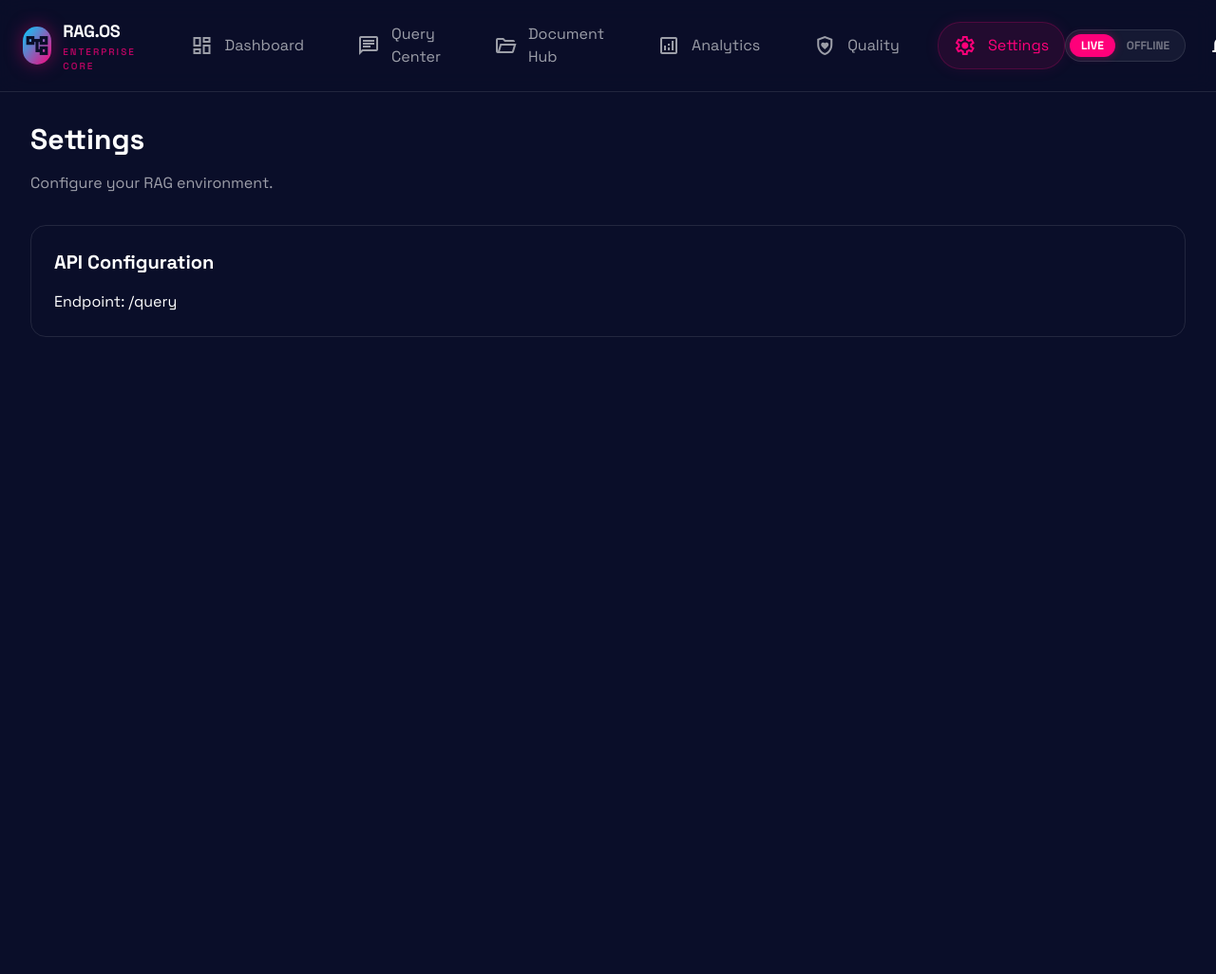
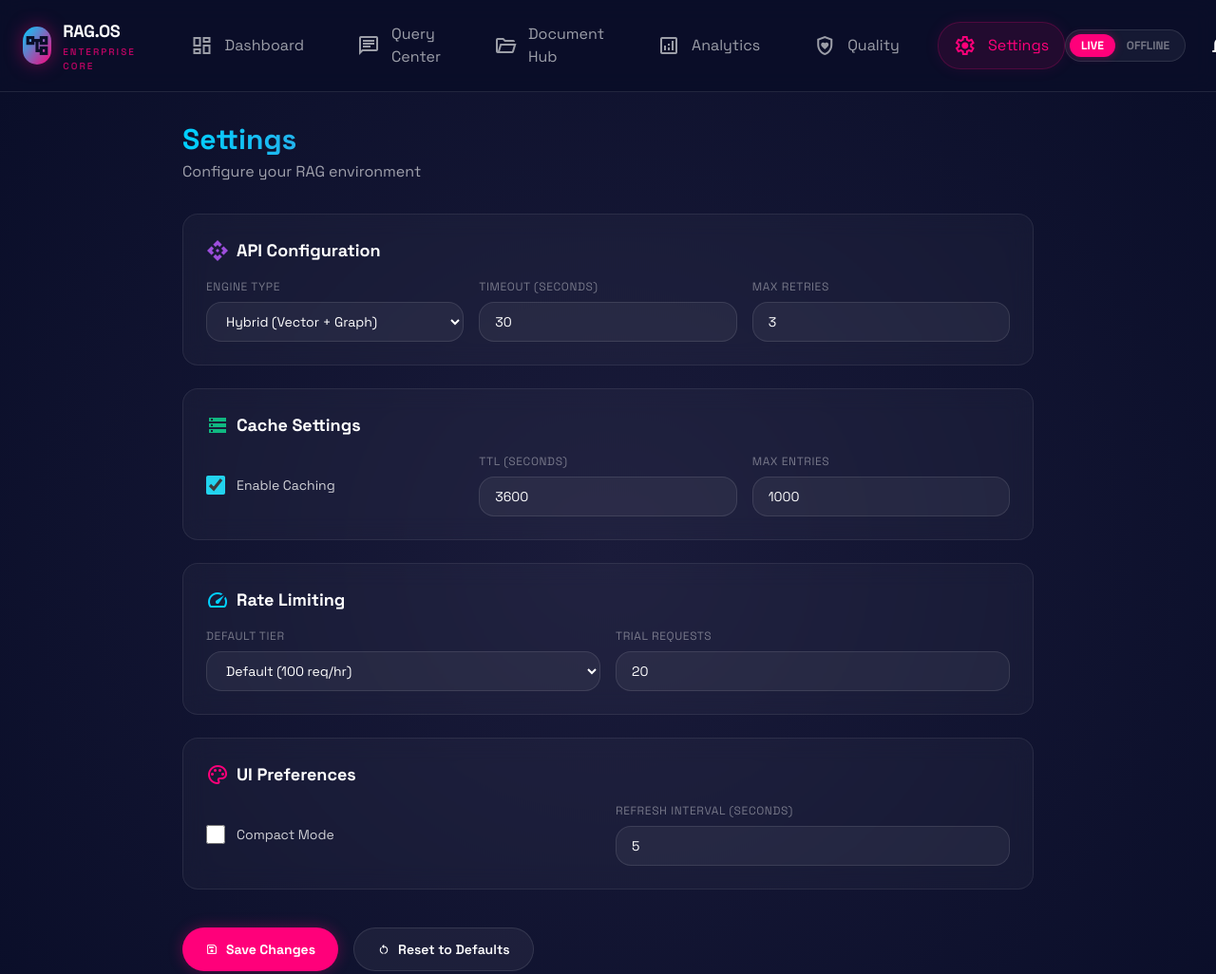
Before and after one commit to marylenis/Enterprise-RAG, a website built with Vite: page frontend/settings.html in a window 1280 px wide. Shown: the top 1026 px of the page at 95% size. Before the commit the page ends 800 px from the top, so only its background shows below. Built offline with nearby package versions, Linux system fonts and the light colour scheme; no server answers.

Commit message:
feat(phase-7-02): add Frontend Settings component

```diff
--- a/frontend/settings.html
+++ b/frontend/settings.html
@@ -13,19 +13,13 @@
     <link rel="stylesheet" href="/src/styles/main.css" />
 </head>
 
-<body class="bg-background-dark font-display text-white overflow-hidden h-screen flex flex-col">
+<body class="bg-background-dark font-display text-white h-screen flex flex-col">
     <nav-component></nav-component>
-    <div class="p-8">
-        <h1 class="text-3xl font-bold mb-4">Settings</h1>
-        <p class="text-white/60">Configure your RAG environment.</p>
-        <div class="mt-8 p-6 border border-white/10 rounded-2xl">
-            <h3 class="text-xl font-bold mb-4">API Configuration</h3>
-            <p>Endpoint: /query</p>
-        </div>
-    </div>
+    <settings-component></settings-component>
 
     <script type="module" src="/src/api/client.js"></script>
     <script type="module" src="/src/components/navigation.js"></script>
+    <script type="module" src="/src/components/settings.js"></script>
     <script>
         document.addEventListener('DOMContentLoaded', () => {
             const nav = document.querySelector('nav-component');
--- /dev/null
+++ b/frontend/src/components/settings.js
@@ -0,0 +1,259 @@
+/**
+ * Settings Component for Enterprise RAG
+ * Displays and manages system configuration settings
+ */
+import { API } from '../api/client.js';
+
+class SettingsComponent extends HTMLElement {
+  constructor() {
+    super();
+    this.settings = null;
+    this.originalSettings = null;
+  }
+
+  async connectedCallback() {
+    await this.loadSettings();
+    this.render();
+    this.attachEventListeners();
+  }
+
+  async loadSettings() {
+    try {
+      this.settings = await API.getSettings();
+      this.originalSettings = JSON.parse(JSON.stringify(this.settings));
+    } catch (error) {
+      console.error('Failed to load settings:', error);
+      this.settings = this.getDefaultSettings();
+    }
+  }
+
+  getDefaultSettings() {
+    return {
+      api: { engine_type: 'hybrid', timeout: 30, max_retries: 3 },
+      cache: { enabled: true, ttl_seconds: 3600, max_entries: 1000 },
+      rate_limiting: { default_tier: 'default', trial_requests: 20 },
+      ui_preferences: { theme: 'dark', refresh_interval: 5, compact_mode: false }
+    };
+  }
+
+  render() {
+    this.innerHTML = `
+      <div class="flex-1 overflow-y-auto p-8 cyber-bg custom-scrollbar" style="min-height: 0;">
+        <div class="max-w-4xl mx-auto pb-4">
+          <div class="mb-8">
+            <h1 class="text-3xl font-bold gradient-text-pink-cyan">Settings</h1>
+            <p class="text-white/60 mt-1">Configure your RAG environment</p>
+          </div>
+
+          <div class="space-y-6">
+            ${this.renderApiSettings()}
+            ${this.renderCacheSettings()}
+            ${this.renderRateLimitingSettings()}
+            ${this.renderUISettings()}
+            ${this.renderActions()}
+          </div>
+        </div>
+      </div>
+    `;
+  }
+
+  renderApiSettings() {
+    const { api } = this.settings;
+    return `
+      <div class="glass p-6 rounded-2xl border border-white/10">
+        <div class="flex items-center gap-2 mb-4">
+          <span class="material-symbols-outlined text-secondary">api</span>
+          <h3 class="text-lg font-bold text-white">API Configuration</h3>
+        </div>
+        <div class="grid grid-cols-1 md:grid-cols-3 gap-4">
+          <div>
+            <label class="block text-xs text-white/40 uppercase tracking-wider mb-2">Engine Type</label>
+            <select id="api-engine-type" class="w-full bg-white/5 border border-white/10 rounded-lg px-4 py-2.5 text-white text-sm focus:border-accent-pink focus:outline-none transition-colors">
+              <option value="hybrid" ${api.engine_type === 'hybrid' ? 'selected' : ''}>Hybrid (Vector + Graph)</option>
+              <option value="vector" ${api.engine_type === 'vector' ? 'selected' : ''}>Vector Only</option>
+            </select>
+          </div>
+          <div>
+            <label class="block text-xs text-white/40 uppercase tracking-wider mb-2">Timeout (seconds)</label>
+            <input type="number" id="api-timeout" value="${api.timeout}" min="5" max="120"
+              class="w-full bg-white/5 border border-white/10 rounded-lg px-4 py-2.5 text-white text-sm focus:border-accent-pink focus:outline-none transition-colors">
+          </div>
+          <div>
+            <label class="block text-xs text-white/40 uppercase tracking-wider mb-2">Max Retries</label>
+            <input type="number" id="api-max-retries" value="${api.max_retries}" min="0" max="10"
+              class="w-full bg-white/5 border border-white/10 rounded-lg px-4 py-2.5 text-white text-sm focus:border-accent-pink focus:outline-none transition-colors">
+          </div>
+        </div>
+      </div>
+    `;
+  }
+
+  renderCacheSettings() {
+    const { cache } = this.settings;
+    return `
+      <div class="glass p-6 rounded-2xl border border-white/10">
+        <div class="flex items-center gap-2 mb-4">
+          <span class="material-symbols-outlined text-tertiary">storage</span>
+          <h3 class="text-lg font-bold text-white">Cache Settings</h3>
+        </div>
+        <div class="grid grid-cols-1 md:grid-cols-3 gap-4">
+          <div class="flex items-center gap-3">
+            <input type="checkbox" id="cache-enabled" ${cache.enabled ? 'checked' : ''}
+              class="w-5 h-5 accent-cyan-400 rounded border-white/20 bg-white/5 cursor-pointer">
+            <label for="cache-enabled" class="text-white/80 text-sm cursor-pointer">Enable Caching</label>
+          </div>
+          <div>
+            <label class="block text-xs text-white/40 uppercase tracking-wider mb-2">TTL (seconds)</label>
+            <input type="number" id="cache-ttl" value="${cache.ttl_seconds}" min="60" max="86400"
+              class="w-full bg-white/5 border border-white/10 rounded-lg px-4 py-2.5 text-white text-sm focus:border-accent-pink focus:outline-none transition-colors">
+          </div>
+          <div>
+            <label class="block text-xs text-white/40 uppercase tracking-wider mb-2">Max Entries</label>
+            <input type="number" id="cache-max-entries" value="${cache.max_entries}" min="100" max="10000"
+              class="w-full bg-white/5 border border-white/10 rounded-lg px-4 py-2.5 text-white text-sm focus:border-accent-pink focus:outline-none transition-colors">
+          </div>
+        </div>
+      </div>
+    `;
+  }
+
+  renderRateLimitingSettings() {
+    const { rate_limiting } = this.settings;
+    return `
+      <div class="glass p-6 rounded-2xl border border-white/10">
+        <div class="flex items-center gap-2 mb-4">
+          <span class="material-symbols-outlined text-primary">speed</span>
+          <h3 class="text-lg font-bold text-white">Rate Limiting</h3>
+        </div>
+        <div class="grid grid-cols-1 md:grid-cols-2 gap-4">
+          <div>
+            <label class="block text-xs text-white/40 uppercase tracking-wider mb-2">Default Tier</label>
+            <select id="rate-tier" class="w-full bg-white/5 border border-white/10 rounded-lg px-4 py-2.5 text-white text-sm focus:border-accent-pink focus:outline-none transition-colors">
+              <option value="trial" ${rate_limiting.default_tier === 'trial' ? 'selected' : ''}>Trial (20 req/hr)</option>
+              <option value="default" ${rate_limiting.default_tier === 'default' ? 'selected' : ''}>Default (100 req/hr)</option>
+              <option value="premium" ${rate_limiting.default_tier === 'premium' ? 'selected' : ''}>Premium (1000 req/hr)</option>
+            </select>
+          </div>
+          <div>
+            <label class="block text-xs text-white/40 uppercase tracking-wider mb-2">Trial Requests</label>
+            <input type="number" id="rate-trial-requests" value="${rate_limiting.trial_requests}" min="5" max="100"
+              class="w-full bg-white/5 border border-white/10 rounded-lg px-4 py-2.5 text-white text-sm focus:border-accent-pink focus:outline-none transition-colors">
+          </div>
+        </div>
+      </div>
+    `;
+  }
+
+  renderUISettings() {
+    const { ui_preferences } = this.settings;
+    return `
+      <div class="glass p-6 rounded-2xl border border-white/10">
+        <div class="flex items-center gap-2 mb-4">
+          <span class="material-symbols-outlined text-accent-pink">palette</span>
+          <h3 class="text-lg font-bold text-white">UI Preferences</h3>
+        </div>
+        <div class="grid grid-cols-1 md:grid-cols-2 gap-4">
+          <div class="flex items-center gap-3">
+            <input type="checkbox" id="ui-compact" ${ui_preferences.compact_mode ? 'checked' : ''}
+              class="w-5 h-5 accent-cyan-400 rounded border-white/20 bg-white/5 cursor-pointer">
+            <label for="ui-compact" class="text-white/80 text-sm cursor-pointer">Compact Mode</label>
+          </div>
+          <div>
+            <label class="block text-xs text-white/40 uppercase tracking-wider mb-2">Refresh Interval (seconds)</label>
+            <input type="number" id="ui-refresh" value="${ui_preferences.refresh_interval}" min="1" max="60"
+              class="w-full bg-white/5 border border-white/10 rounded-lg px-4 py-2.5 text-white text-sm focus:border-accent-pink focus:outline-none transition-colors">
+          </div>
+        </div>
+      </div>
+    `;
+  }
+
+  renderActions() {
+    return `
+      <div class="flex flex-wrap gap-4 pt-4">
+        <button id="save-settings" class="bg-accent-pink hover:bg-accent-pink/80 text-white font-bold text-sm px-6 py-3 rounded-xl flex items-center gap-2 transition-all shadow-[0_0_15px_rgba(255,0,122,0.3)] hover:shadow-[0_0_25px_rgba(255,0,122,0.5)]">
+          <span class="material-symbols-outlined text-sm">save</span>
+          Save Changes
+        </button>
+        <button id="reset-settings" class="bg-white/5 hover:bg-white/10 text-white font-semibold text-sm px-6 py-3 rounded-xl flex items-center gap-2 transition-colors border border-white/10">
+          <span class="material-symbols-outlined text-sm">restart_alt</span>
+          Reset to Defaults
+        </button>
+      </div>
+      <div id="settings-message" class="hidden mt-4 p-4 rounded-xl flex items-center gap-2"></div>
+    `;
+  }
+
+  attachEventListeners() {
+    const saveBtn = this.querySelector('#save-settings');
+    const resetBtn = this.querySelector('#reset-settings');
+
+    if (saveBtn) {
+      saveBtn.addEventListener('click', () => this.saveSettings());
+    }
+    if (resetBtn) {
+      resetBtn.addEventListener('click', () => this.resetSettings());
+    }
+  }
+
+  showMessage(text, isError = false) {
+    const msg = this.querySelector('#settings-message');
+    if (msg) {
+      msg.innerHTML = `<span class="material-symbols-outlined">${isError ? 'error' : 'check_circle'}</span><span>${text}</span>`;
+      msg.className = `mt-4 p-4 rounded-xl flex items-center gap-2 ${isError ? 'bg-red-500/20 text-red-400 border border-red-500/30' : 'bg-green-500/20 text-green-400 border border-green-500/30'}`;
+      msg.classList.remove('hidden');
+      setTimeout(() => msg.classList.add('hidden'), 3000);
+    }
+  }
+
+  async saveSettings() {
+    try {
+      const engineType = this.querySelector('#api-engine-type')?.value;
+      const timeout = this.querySelector('#api-timeout')?.value;
+      const maxRetries = this.querySelector('#api-max-retries')?.value;
+      const cacheEnabled = this.querySelector('#cache-enabled')?.checked;
+      const cacheTtl = this.querySelector('#cache-ttl')?.value;
+      const cacheMaxEntries = this.querySelector('#cache-max-entries')?.value;
+      const rateTier = this.querySelector('#rate-tier')?.value;
+      const rateTrialRequests = this.querySelector('#rate-trial-requests')?.value;
+      const uiCompact = this.querySelector('#ui-compact')?.checked;
+      const uiRefresh = this.querySelector('#ui-refresh')?.value;
+
+      await API.updateSetting('api', 'engine_type', engineType);
+      await API.updateSetting('api', 'timeout', parseInt(timeout));
+      await API.updateSetting('api', 'max_retries', parseInt(maxRetries));
+      await API.updateSetting('cache', 'enabled', cacheEnabled);
+      await API.updateSetting('cache', 'ttl_seconds', parseInt(cacheTtl));
+      await API.updateSetting('cache', 'max_entries', parseInt(cacheMaxEntries));
+      await API.updateSetting('rate_limiting', 'default_tier', rateTier);
+      await API.updateSetting('rate_limiting', 'trial_requests', parseInt(rateTrialRequests));
+      await API.updateSetting('ui_preferences', 'compact_mode', uiCompact);
+      await API.updateSetting('ui_preferences', 'refresh_interval', parseInt(uiRefresh));
+
+      this.showMessage('Settings saved successfully!');
+      this.originalSettings = JSON.parse(JSON.stringify(this.settings));
+    } catch (error) {
+      console.error('Failed to save settings:', error);
+      this.showMessage(`Error: ${error.message}`, true);
+    }
+  }
+
+  async resetSettings() {
+    if (!confirm('Are you sure you want to reset all settings to defaults?')) {
+      return;
+    }
+
+    try {
+      await API.resetSettings();
+      await this.loadSettings();
+      this.render();
+      this.attachEventListeners();
+      this.showMessage('Settings reset to defaults');
+    } catch (error) {
+      console.error('Failed to reset settings:', error);
+      this.showMessage(`Error: ${error.message}`, true);
+    }
+  }
+}
+
+customElements.define('settings-component', SettingsComponent);
```
Also changed, not shown: frontend/src/api/client.js (+42 -9 lines), .planning/STATE.md, .planning/phases/07-implement-settings-page-configuration-options/07-02-SUMMARY.md (added).
